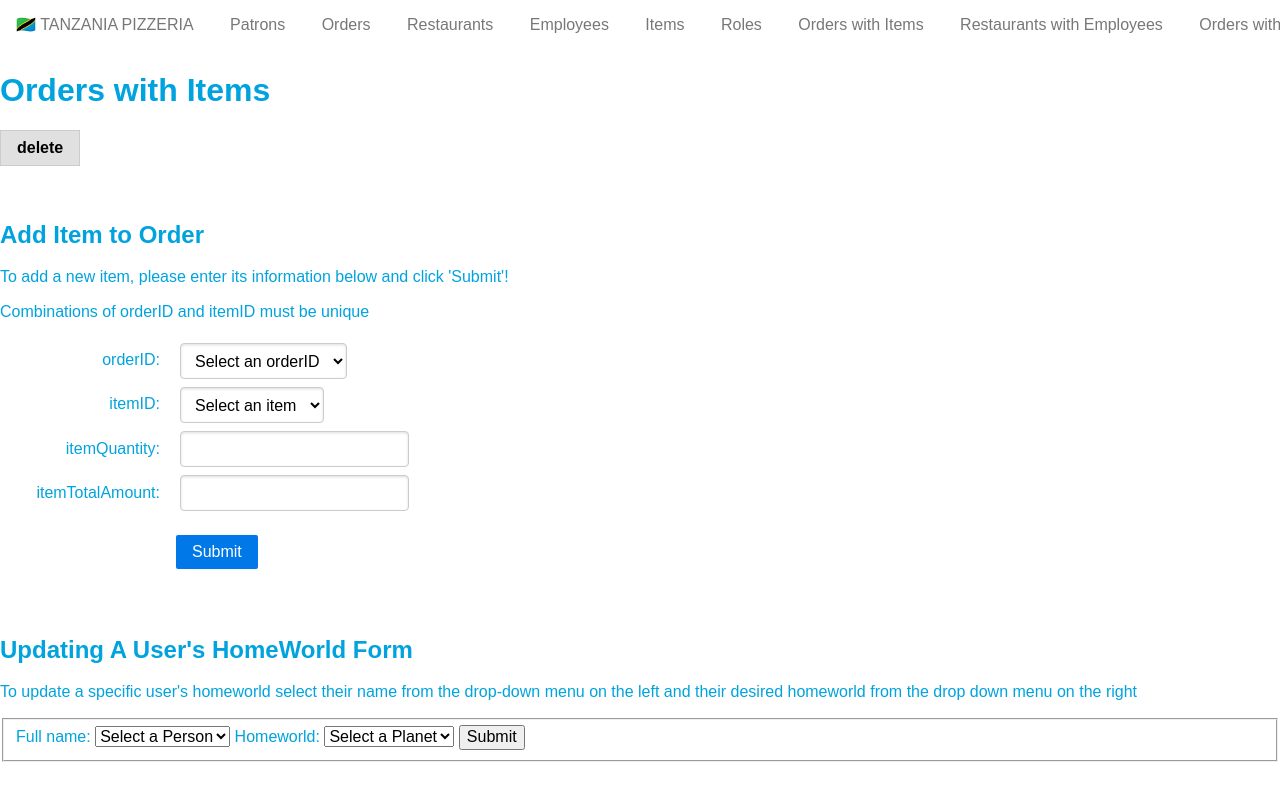
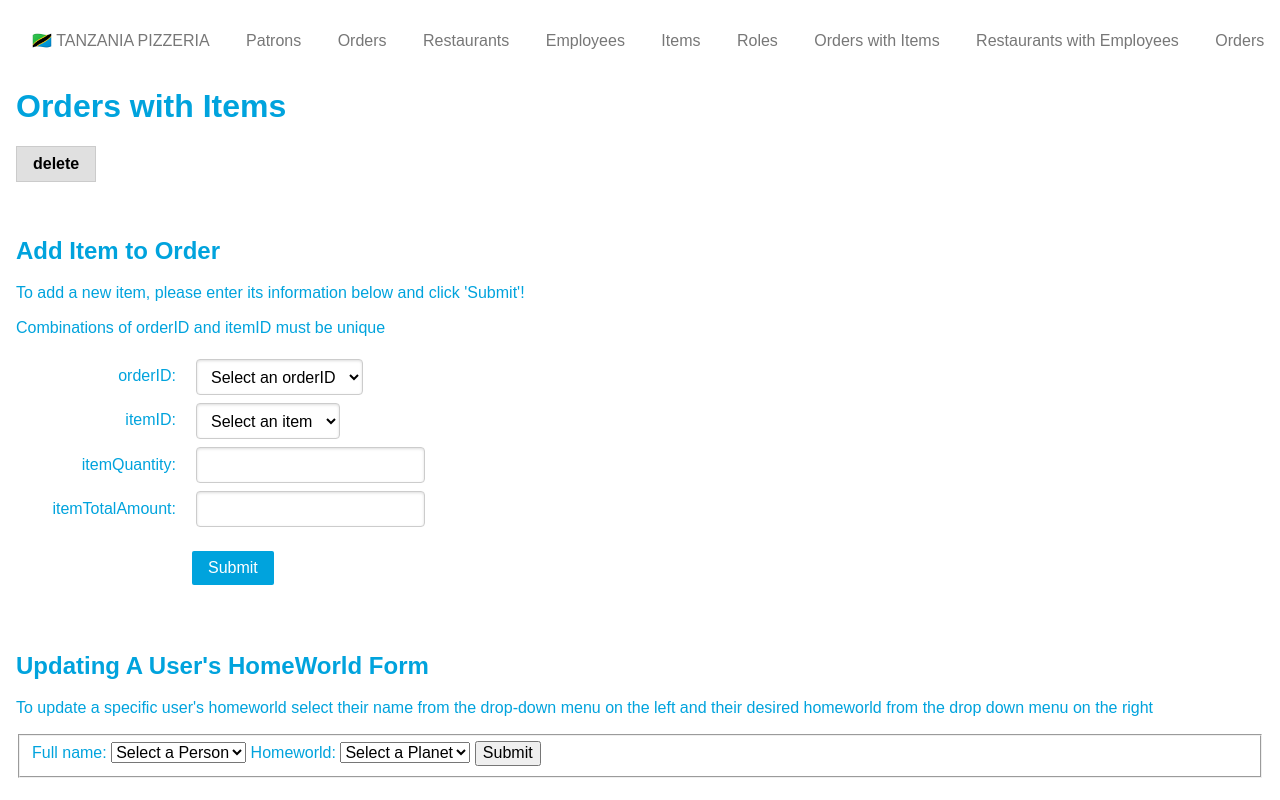
Before and after one commit to CalebElsonOSU/cs340, a Node server app: page /ordersWithItems in a window 1280 px wide. Run offline with Node 20, Linux system fonts and the light colour scheme; data that the repository does not hold is empty; some libraries are stand-ins or nearby versions.

Commit message:
Update margins

```diff
--- a/public/css/style.css
+++ b/public/css/style.css
@@ -1,6 +1,11 @@
 body {
     /* tanzania flag colors */
     color: #00A3DD;
+    margin: 1em;
+}
+
+.pure-form button {
+    background-color: #00A3DD;
 }
 
 a {
```
